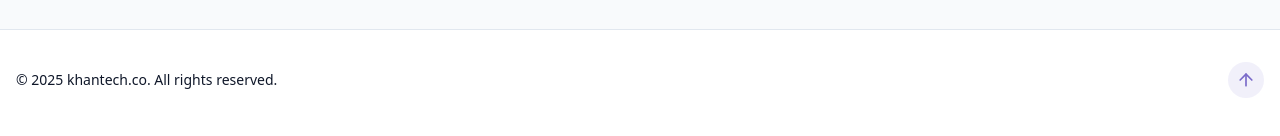
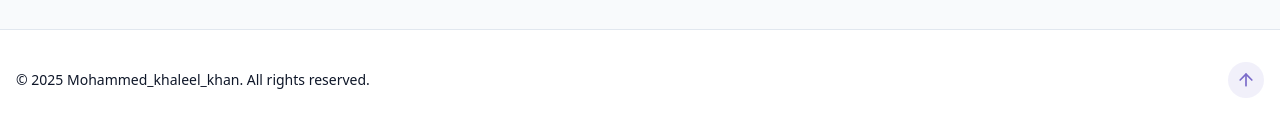
Before and after one commit to mohammed-7/Mohammed-Khaleel-khan-Portfolio, a React (Vite) app: page / in a window 1280 px wide. Shown: the part 6439-6575 px from the top of the page. Built offline with nearby package versions, Linux system fonts and the light colour scheme.

Commit message:
updated footer

```diff
--- a/src/components/Footer.jsx
+++ b/src/components/Footer.jsx
@@ -6,7 +6,8 @@ export const Footer = () => {
       {' '}
       <p className="text-sm text-muted-foreground">
         {' '}
-        &copy; {new Date().getFullYear()} khantech.co. All rights reserved.
+        &copy; {new Date().getFullYear()} Mohammed_khaleel_khan. All rights
+        reserved.
       </p>
       <a
         href="#hero"
```
